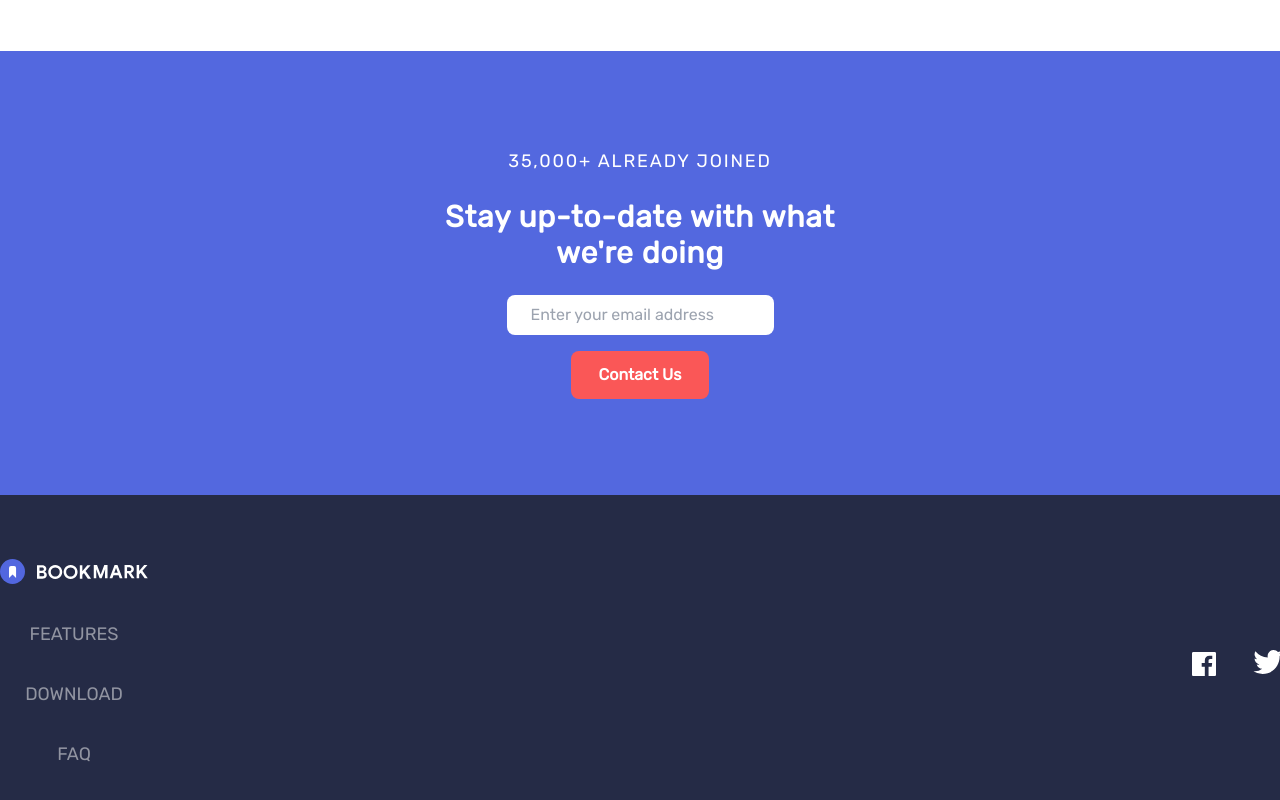
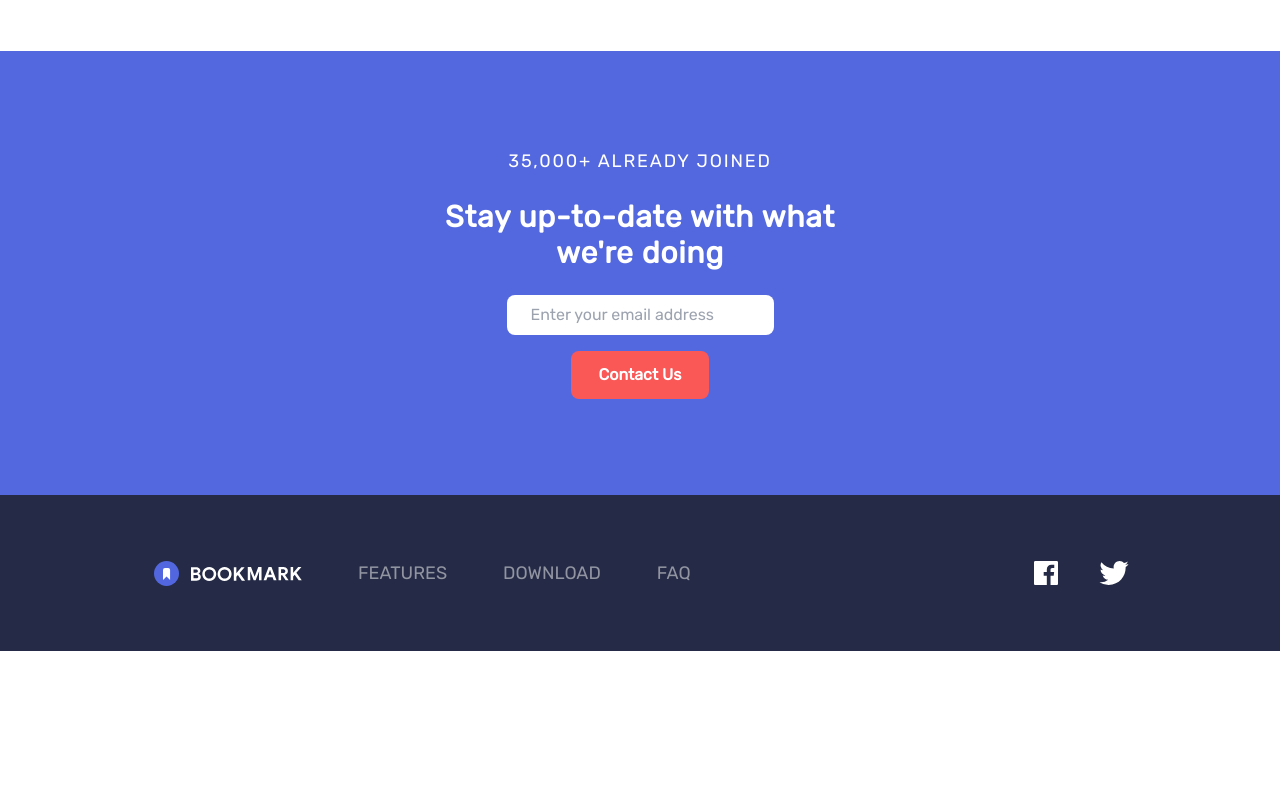
Before and after one commit to Mahdi-Alaee/bookmark, a React (Vite) app: page / in a window 1280 px wide. Shown: the part 2777-3577 px from the top of the page. After the commit the page ends 3428 px from the top, so only its background shows below. Built offline with nearby package versions, Linux system fonts and the light colour scheme.

Commit message:
fix some bugs of Footer

```diff
--- a/src/components/Footer.jsx
+++ b/src/components/Footer.jsx
@@ -1,11 +1,12 @@
 function Footer() {
   return (
-    <footer
-      className="bg-veryDarkBlue text-white py-16 flex flex-col gap-y-16 items-center
+    <footer className="bg-veryDarkBlue text-white py-16 ">
+      <div
+        className="container mx-auto px-6 flex flex-col gap-y-16 items-center
     md:flex-row md:justify-between"
       >
         {/* left */}
-      <div>
+        <div className="flex flex-col gap-y-9 md:flex-row md:items-center md:gap-x-14">
           {/* icon */}
           <svg width="148" height="25" xmlns="http://www.w3.org/2000/svg">
             <g fill="none" fillRule="evenodd">
@@ -26,7 +27,10 @@ function Footer() {
           </svg>
 
           {/* menu */}
-        <ul className="flex flex-col items-center gap-y-8 text-lg mt-9 text-grayishBlue">
+          <ul
+            className="flex flex-col items-center gap-y-8 text-lg text-grayishBlue
+        md:flex-row md:gap-x-14"
+          >
             <li className="hover:text-softRed">
               <a href="#">FEATURES</a>
             </li>
@@ -40,7 +44,7 @@ function Footer() {
         </div>
 
         {/* socials */}
-      <div className="flex gap-x-10">
+        <div className="flex items-center gap-x-11">
           {/* item 1 */}
           <a className="group" href="#">
             <svg xmlns="http://www.w3.org/2000/svg" width="24" height="24">
@@ -70,6 +74,7 @@ function Footer() {
             </svg>
           </a>
         </div>
+      </div>
     </footer>
   );
 }
```
Lines whose indentation alone changed are shown as unchanged.
